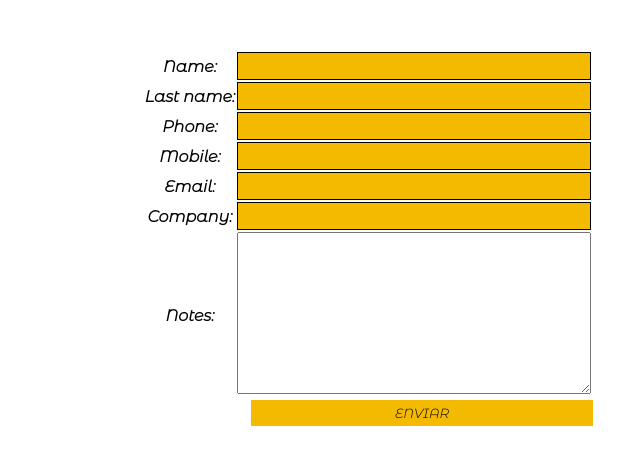
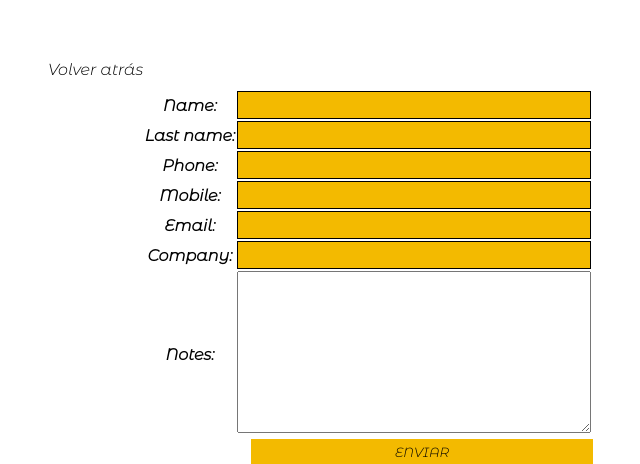
Before and after one commit to DiegoAndresMarmota/DB_Relations_Django, a Django app: template agenda_contactos/templates/contact/create.html in a window 1280 px wide; the page is wider, and only the part inside the window is pictured. Shown: the part 80-544 px from the top of that part, without its empty margins (322-962 px from the left). Run offline with Django 4.2, Linux system fonts and the light colour scheme; the template is opened without the code that fills it: values that come from a table or form of the project are taken from there, others are empty.

Commit message:
Implementación "Volver atrás"

```diff
--- a/agenda_contactos/templates/contact/create.html
+++ b/agenda_contactos/templates/contact/create.html
@@ -10,6 +10,7 @@
 {% endblock %}
 
 {%block 'content' %}
+<span class="aux-btns"><a href="{% url 'contact' %}">Volver atrás</a></span>
 <form action="{% url "contact_edit" id=id %}" method="POST">
     {% csrf_token %}
     <table>
```
